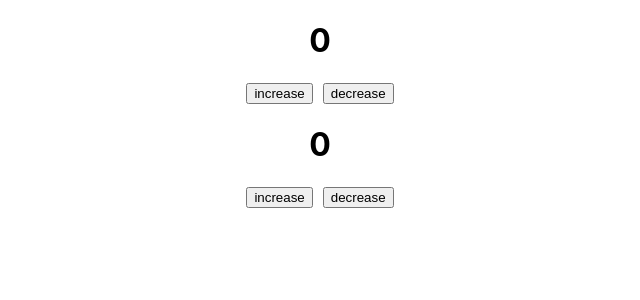
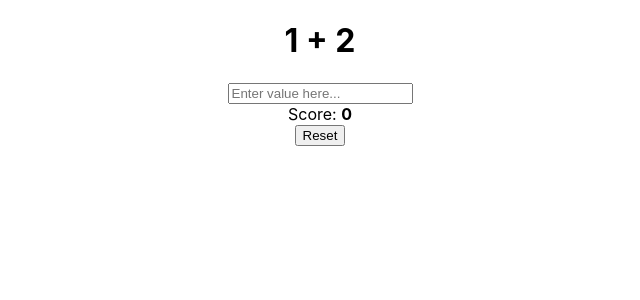
Before and after one commit to wicked-smart/demo-react-app, a React (Create React App) app: page / in a window 1280 px wide. Shown: the top 300 px of the page, without its empty margins (320-960 px from the left). Built offline with nearby package versions, Linux system fonts and the light colour scheme.

Commit message:
score web app

```diff
--- a/package.json
+++ b/package.json
@@ -3,11 +3,16 @@
   "version": "0.1.0",
   "private": true,
   "dependencies": {
+    "@chakra-ui/react": "^1.7.3",
+    "@emotion/react": "^11",
+    "@emotion/styled": "^11",
     "@testing-library/jest-dom": "^5.16.1",
     "@testing-library/react": "^12.1.2",
     "@testing-library/user-event": "^13.5.0",
+    "framer-motion": "^4",
     "react": "^17.0.2",
     "react-dom": "^17.0.2",
+    "react-icons": "^4.3.1",
     "react-scripts": "5.0.0",
     "web-vitals": "^2.1.2"
   },
--- a/src/App.js
+++ b/src/App.js
@@ -1,34 +1,92 @@
 import React, { Component } from 'react';
 import './App.css';
 
-class Counter extends Component {
+
+class Counter extends Component{
   constructor(props){
     super(props);
     this.state = {
-      count: 0
-    };
+      num1: 1,
+      num2: 2,
+      score: 0,
+      input: "",
+      incorrect: false
+
+    }
   }
 
-  render() {
-    return (
-      <div style={{textAlign: 'center'}}>
-        <h1>{this.state.count}</h1>
-        <button style={{marginRight: '10px'}} onClick={this.increment}>increase</button>
-        <button onClick={this.decrement}>decrease</button>
-      </div>
-    );
+  render(){
+    if(this.state.score >= 5)
+      return this.renderWin();
+    else
+      return this.renderProblem();
   }
 
-  increment = () => {
-    this.setState({
-      count: this.state.count+1
-    });
+
+  renderWin(){
+    return(
+      <div style={{ textAlign: 'center'}}>
+        <h1>Congratulations, You won !!!!</h1>
+        <button onClick={this.renderProblemPage}>back to the game!</button>
+      </div>
+    )
   }
 
-  decrement = () => {
+  renderProblemPage = () => {
+    this.handleReset();
+    this.renderProblem();
+  }
+
+  renderProblem(){
+    return(
+      <div style={{ textAlign: 'center'}}>
+        <h1 style={{color: this.state.incorrect ? "red" : ""}}>{this.state.num1} + {this.state.num2}</h1>
+        <input type="text" onKeyPress={this.updateInput} onChange={this.updateResponse} value = {this.state.input} placeholder="Enter value here..."></input>
+        <br></br>
+        <div>Score: <strong>{this.state.score}</strong></div>
+        <button onClick={this.handleReset}>Reset</button>
+      </div>
+    )
+  }
+
+
+
+  updateResponse = (e) =>{
     this.setState({
-      count: this.state.count-1
-    });
+      input: e.target.value
+    })
+  }
+
+  updateInput = (e) =>{
+    if(e.key === "Enter"){
+      const val = parseInt(this.state.input);
+      if(val === (this.state.num1 + this.state.num2))
+      {
+        // answer is right
+        this.setState({
+          num1: Math.ceil(Math.random()*10),
+          num2: Math.ceil(Math.random()*10),
+          score: this.state.score + 1,
+          input: "",
+          incorrect: false
+        })
+      }
+      else{
+        // answer is wrong
+        this.setState({
+          input: "",
+          incorrect: true
+        })
+      }
+    }
+  }
+
+  handleReset = () => {
+    this.setState({
+      score: 0,
+      input: "",
+      incorrect: false
+    })
   }
 
 
@@ -37,14 +95,12 @@ class Counter extends Component {
 class App extends Component{
   render(){
     return(
-      <div>
-        <Counter/>
-        <Counter/>
-      </div>
-    );
+
+      <Counter />
+
+    )
+
   }
-
 }
 
-
 export default App;
--- a/src/index.js
+++ b/src/index.js
@@ -1,12 +1,15 @@
 import React from 'react';
 import ReactDOM from 'react-dom';
+//import { ChakraProvider } from '@chakra-ui/react';
 import './index.css';
 import App from './App';
 import reportWebVitals from './reportWebVitals';
 
 ReactDOM.render(
   <React.StrictMode>
-    <App />
+
+        <App />
+
   </React.StrictMode>,
   document.getElementById('root')
 );
```
Also changed, not shown: 1 other file (tests, documents, lock files or other folders).
